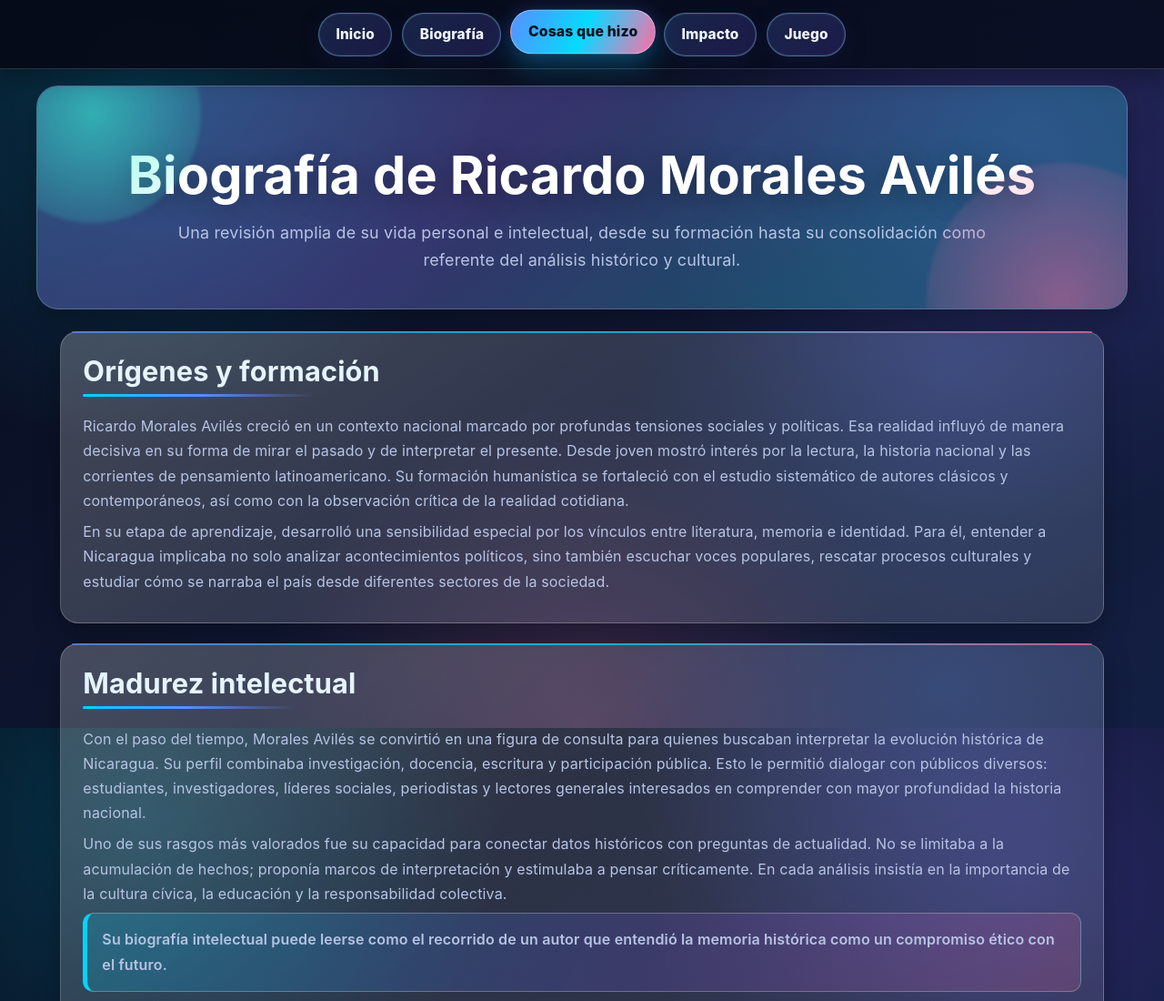
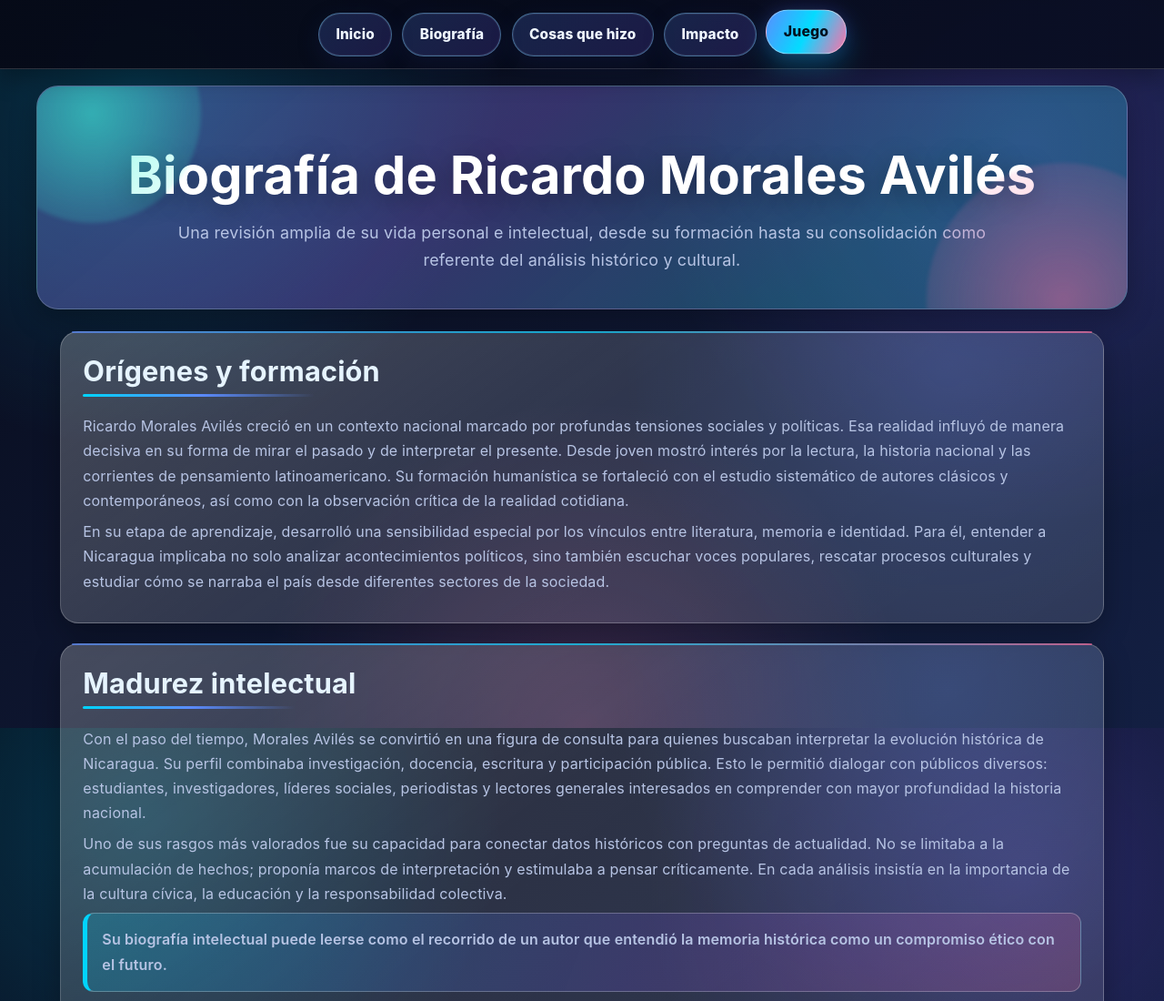
Before and after one commit to k3lvinXD/Pagina-web-ricardo-, a plain HTML site: page biografia.html in a window 1280 px wide. Shown: the top 1100 px of the page at 91% size. Drawn offline with Linux system fonts and the light colour scheme.

Commit message:
biografia.html

```diff
--- a/biografia.html
+++ b/biografia.html
@@ -13,9 +13,9 @@
 
       <a href="index.html">Inicio</a>
       <a href="biografia.html">Biografía</a>
-      <a class="active" href="cosas-que-hizo.html">Cosas que hizo</a>
+      <a href="cosas-que-hizo.html">Cosas que hizo</a>
       <a href="impacto.html">Impacto</a>
-      <a href="juego-preguntas.html">Juego</a>
+      <a class="active" href="juego-preguntas.html">Juego</a>
 
   </nav>
   <header>
```
